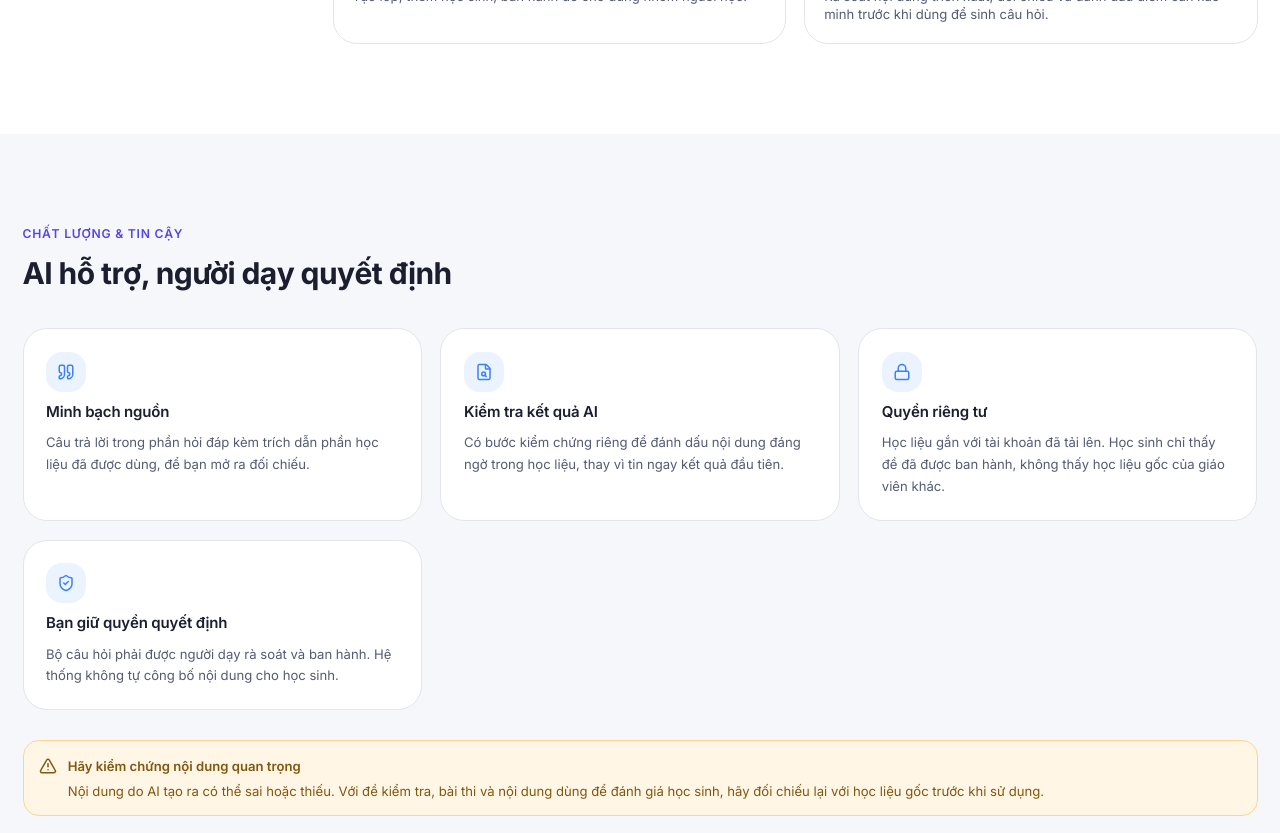
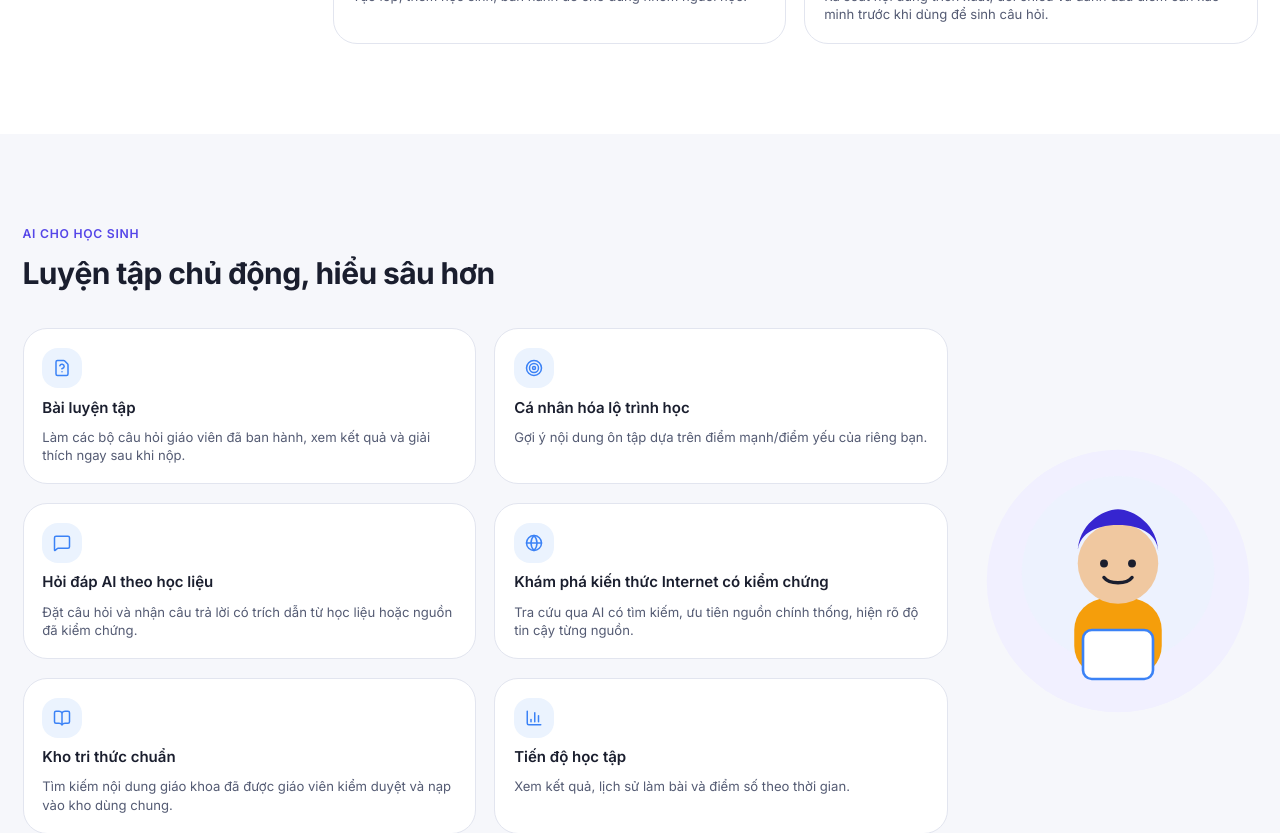
Before and after one commit to HuynhTrungHieu2004/EzEdu-TH, a React (Vite) app in the folder frontend/: page / in a window 1280 px wide. Shown: the part 5080-5913 px from the top of the page. Built offline with nearby package versions, Linux system fonts and the light colour scheme; no server answers.

Commit message:
feat(design): add student AI tools showcase section using real toolRegistry data

```diff
--- a/frontend/src/components/public/LandingSections.tsx
+++ b/frontend/src/components/public/LandingSections.tsx
@@ -173,6 +173,42 @@ export function TeacherToolsShowcase() {
               </Link>
             ))}
           </div>
+        </div>
+      </div>
+    </section>
+  );
+}
+
+/* ═══════════════════════════════════════════════════════════════════════
+   AI CHO HỌC SINH — công cụ thật, lấy từ toolRegistry
+   ═══════════════════════════════════════════════════════════════════════ */
+
+export function StudentToolsShowcase() {
+  const tools = toolsForRole('student').slice(0, 6);
+
+  return (
+    <section className="ezp-section" aria-labelledby="student-tools-title">
+      <div className="ezp-container">
+        <div className="ezp-head">
+          <span className="ezp-eyebrow">AI cho học sinh</span>
+          <h2 className="ezp-title" id="student-tools-title">
+            Luyện tập chủ động, hiểu sâu hơn
+          </h2>
+        </div>
+
+        <div className="ezp-tools-showcase ezp-tools-showcase-reverse">
+          <div className="ezp-grid ezp-grid-2">
+            {tools.map((tool) => (
+              <Link key={tool.id} to="/register" className="ezp-example">
+                <span className="ezp-card-icon ezp-card-icon-secondary" aria-hidden="true">
+                  <tool.icon size={18} />
+                </span>
+                <span className="ezp-example-title">{tool.title}</span>
+                <span className="ezp-example-desc">{tool.description}</span>
+              </Link>
+            ))}
+          </div>
+          <CharacterIllustration variant="student" className="ezp-tools-showcase-art" />
         </div>
       </div>
     </section>
--- a/frontend/src/components/public/public-page.css
+++ b/frontend/src/components/public/public-page.css
@@ -849,3 +849,10 @@
   .ezp-tools-showcase { grid-template-columns: 1fr; }
   .ezp-tools-showcase-art { max-width: 220px; margin: 0 auto; }
 }
+
+.ezp-tools-showcase-reverse {
+  grid-template-columns: 1fr 280px;
+}
+@media (max-width: 900px) {
+  .ezp-tools-showcase-reverse { grid-template-columns: 1fr; }
+}
--- a/frontend/src/pages/landing/index.tsx
+++ b/frontend/src/pages/landing/index.tsx
@@ -21,6 +21,7 @@ import {
   HowItWorks,
   PrimaryTool,
   QuickExamples,
+  StudentToolsShowcase,
   TeacherToolsShowcase,
   TrustBlock,
   WhyEzEdu,
@@ -96,6 +97,7 @@ export default function LandingPage() {
         <WhyEzEdu />
         <FeaturesByRole />
         <TeacherToolsShowcase />
+        <StudentToolsShowcase />
         <TrustBlock />
         <Faq />
         <FinalCta />
```
